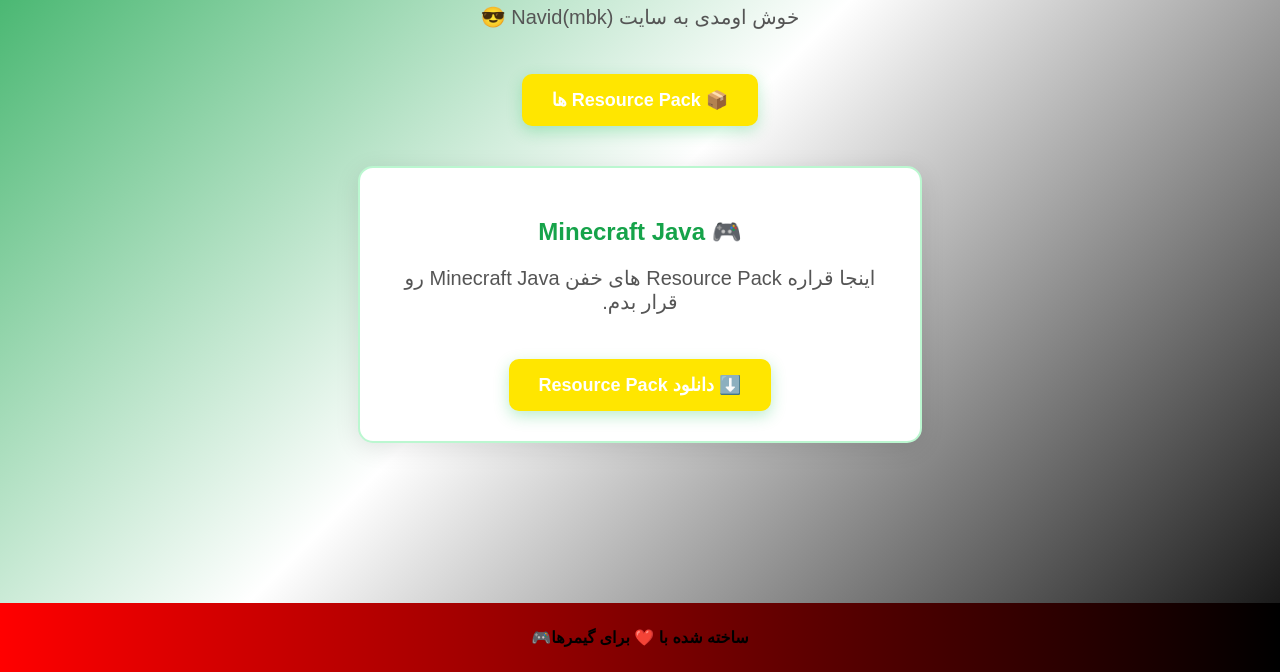
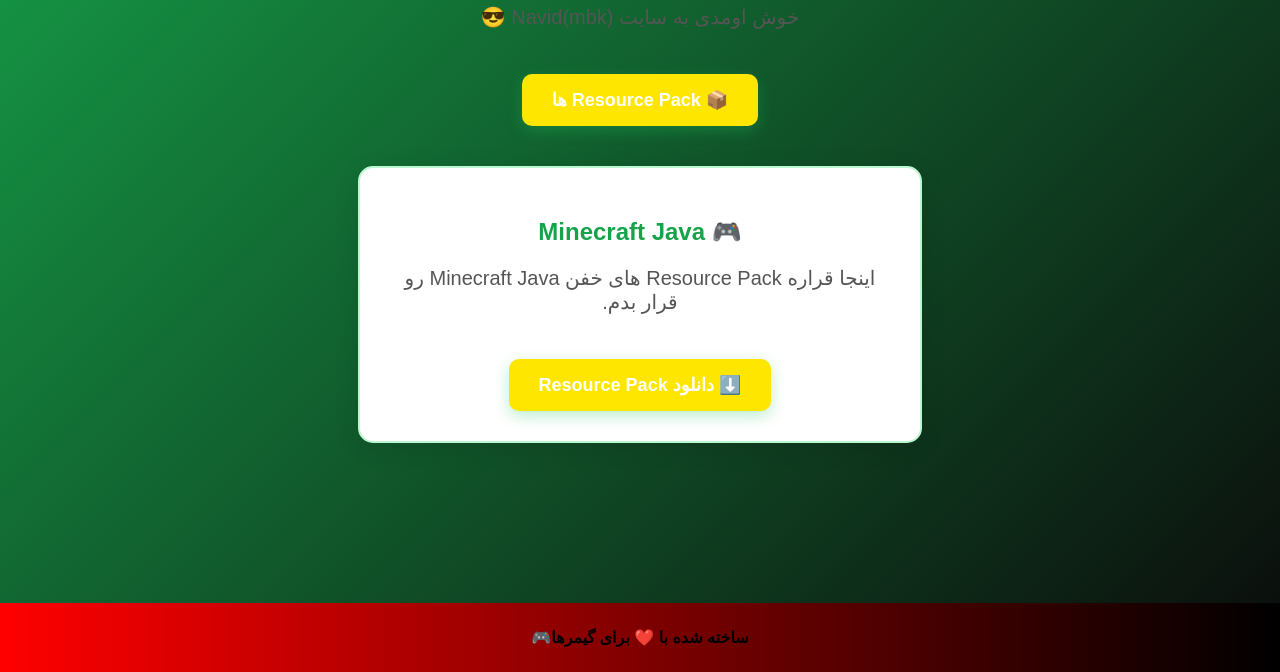
Before and after one commit to navidmbk1390-sudo/my-website, a plain HTML site: page index.html in a window 1280 px wide. Shown: the part 251-923 px from the top of the page. Drawn offline with Linux system fonts and the light colour scheme.

Commit message:
Update index.html

```diff
--- a/index.html
+++ b/index.html
@@ -12,7 +12,7 @@
         body {
             margin: 0;
             font-family: Arial, sans-serif;
-            background:linear-gradient(135deg, #16a34a, #ffffff, #0b0b0b);
+            background:linear-gradient(135deg, #16a34a,#0b0b0b);
             color: #222;
             text-align: center;
         }
```
